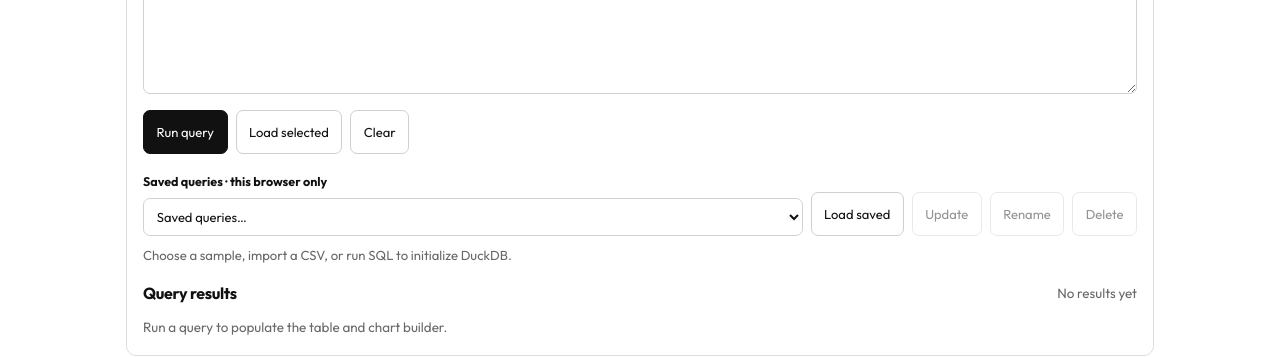
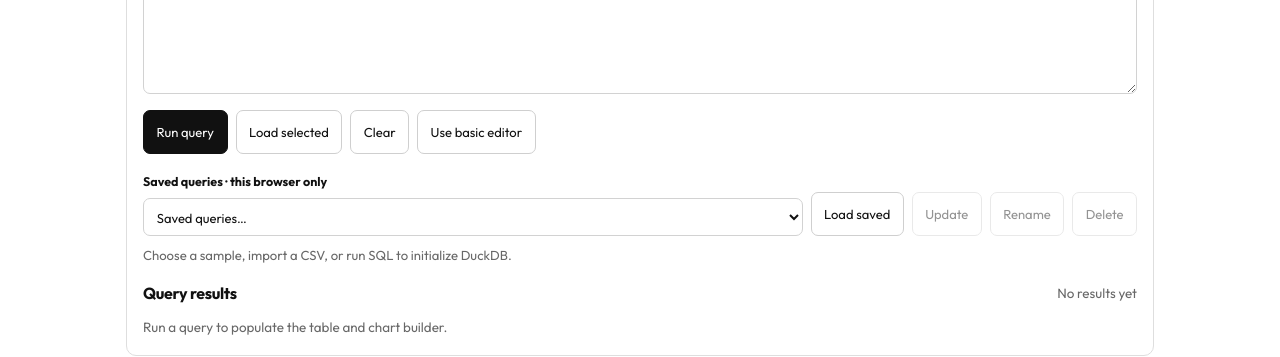
Before and after one commit to theanalystin/theanalyst.github.io, a Jekyll site: the page built from sql-playground.html, in a window 1280 px wide and 900 px high, scrolled down 936 px. Shown: the part 136-493 px from the top of the window. Built offline with Jekyll 4.4.1, drawn with Linux system fonts in a browser that asks for light colours.

Commit message:
Add plain-text SQL editor fallback for easier editing

```diff
--- a/sql-playground.html
+++ b/sql-playground.html
@@ -150,6 +150,7 @@
         <button class="primary" id="sqlp-run" type="button">Run query</button>
         <button id="sqlp-example" type="button">Load selected</button>
         <button id="sqlp-clear" type="button">Clear</button>
+        <button id="sqlp-plain-editor" type="button" title="Switch to a basic text editor if the highlighted editor is difficult to use">Use basic editor</button>
       </div>
       <div class="row" style="margin-top:.55rem;align-items:flex-end">
         <div style="flex:1;min-width:190px"><label for="sqlp-saved-query">Saved queries · this browser only</label><select id="sqlp-saved-query"><option value="">Saved queries…</option></select></div>
@@ -709,6 +710,7 @@
 $('sqlp-example').addEventListener('click',()=>{state.pendingConfig=null;setQuery(examples[$('sqlp-query-examples').value]||examples.headcount);});
 $('sqlp-query-examples').addEventListener('change',()=>{state.pendingConfig=null;setQuery(examples[$('sqlp-query-examples').value]||examples.headcount);});
 $('sqlp-clear').addEventListener('click',()=>{setQuery('');state.editor?state.editor.focus():$('sqlp-query').focus();});
+$('sqlp-plain-editor').addEventListener('click',()=>{const current=getQuery();if(state.editor){state.editor.destroy();state.editor=null;}state.editorFailed=true;$('sqlp-editor-host').hidden=true;$('sqlp-query').hidden=false;setQuery(current);$('sqlp-query').focus();status('Basic text editor enabled. Edit your SQL and click Run query.');});
 $('sqlp-format').addEventListener('click',()=>{
  const sql=getQuery().trim();
  if(!sql){status('Write a query before formatting.',true);return;}
```
